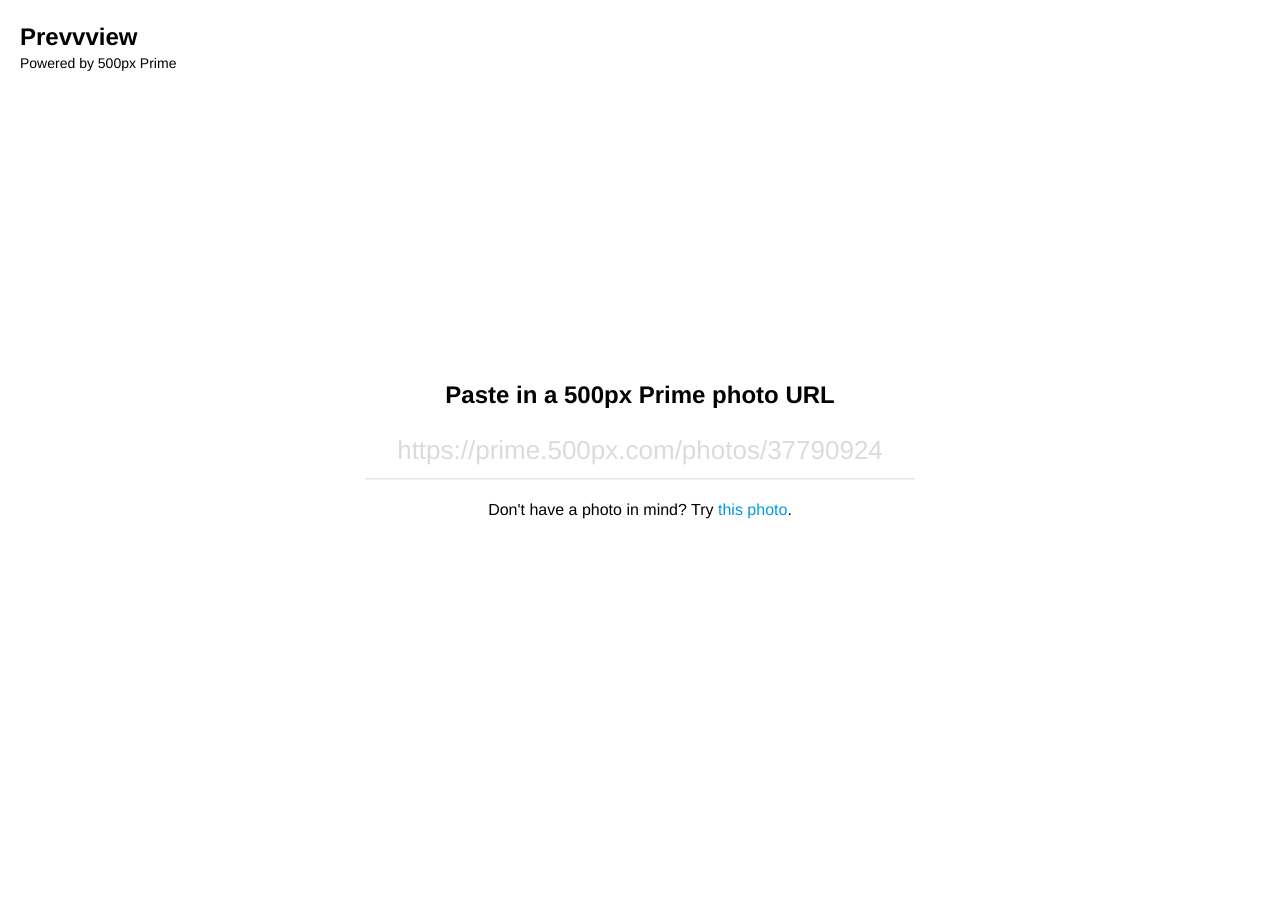
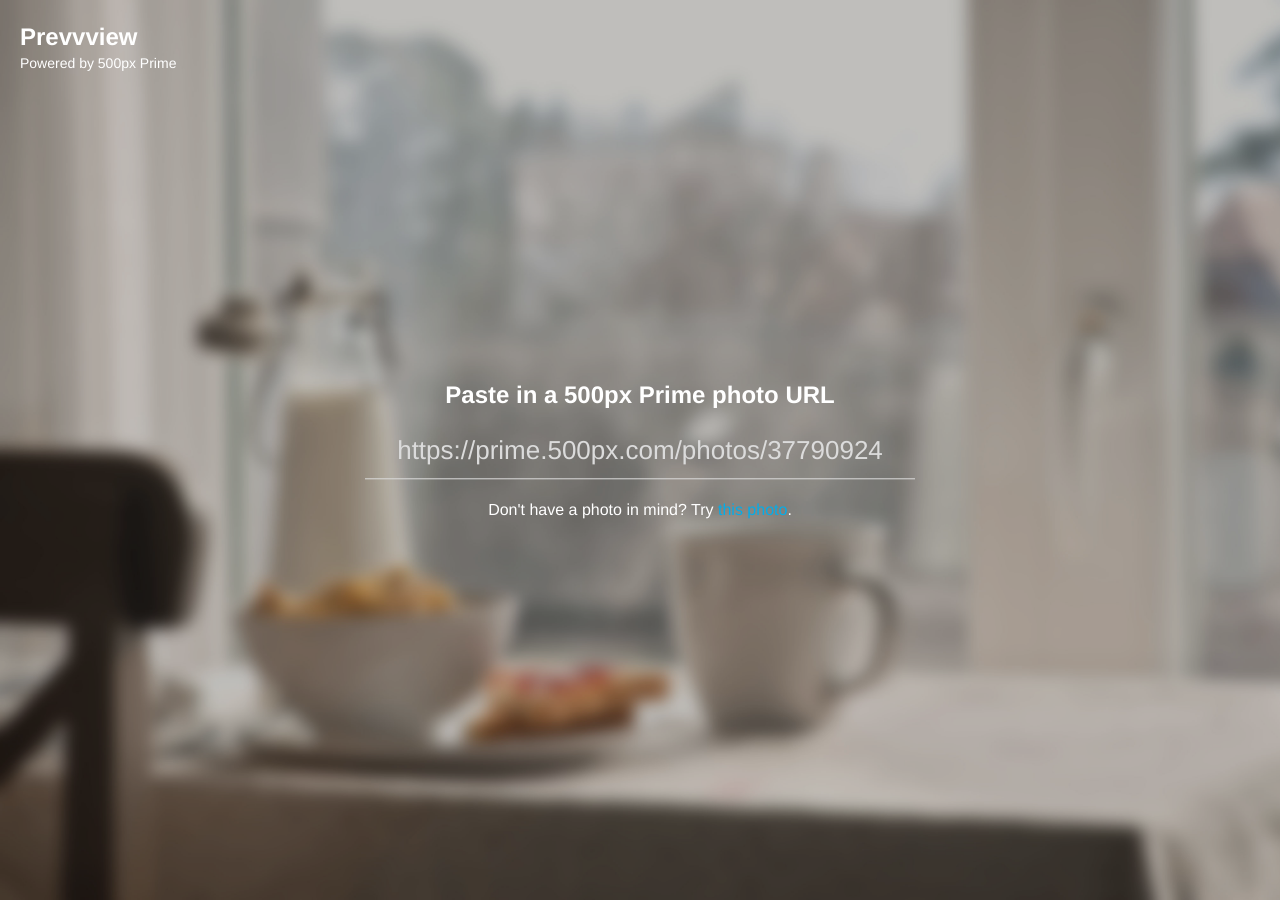
Before and after one commit to 500px/prevvview, a Jekyll site: the page built from index.md, in a window 1280 px wide. Built offline with Jekyll 4.4.1, drawn with Linux system fonts in a browser that asks for light colours; nearby versions of some CDN libraries.

Commit message:
background image

```diff
--- a/_includes/header.html
+++ b/_includes/header.html
@@ -1,4 +1,6 @@
-<header>
+<div class="overlay">
+</div>
+<header class="dark">
   <h1>Prevvview</h1>
   <h2>Powered by 500px Prime</h2>
 </header>
--- a/js/coffee/app.coffee
+++ b/js/coffee/app.coffee
@@ -15,7 +15,7 @@ $(document).ready ->
     ), 10
 
   $('.example').on 'click', ->
-    $('.photo_url').val('https://prime.500px.com/photos/37790924')
+    $('.photo_url').val('https://prime.500px.com/photos/37790924').focus()
     $('.go').removeClass('hidden').addClass('animate_in')
 
   $('#url').on 'submit', (event) ->
--- a/stylesheet/css/stylesheet.css
+++ b/stylesheet/css/stylesheet.css
@@ -106,7 +106,15 @@
     opacity: 1;
     -webkit-transform: translateY(0px);
             transform: translateY(0px); } }
-
+@-ms-keyframes slide_up {
+  0% {
+    opacity: 0;
+    -ms-transform: translateY(10px);
+        transform: translateY(10px); }
+  100% {
+    opacity: 1;
+    -ms-transform: translateY(0px);
+        transform: translateY(0px); } }
 @keyframes slide_up {
   0% {
     opacity: 0;
@@ -125,6 +133,15 @@
     opacity: 0;
     -webkit-transform: translateY(-70%);
             transform: translateY(-70%); } }
+@-ms-keyframes step_up {
+  0% {
+    opacity: 1;
+    -ms-transform: translateY(-50%);
+        transform: translateY(-50%); }
+  100% {
+    opacity: 0;
+    -ms-transform: translateY(-70%);
+        transform: translateY(-70%); } }
 @keyframes step_up {
   0% {
     opacity: 1;
@@ -148,7 +165,17 @@
 body {
   padding-top: 40px;
   position: relative;
-  padding: 0 20px; }
+  padding: 0 20px;
+  background-image: url("/assets/background.jpg");
+  background-size: cover; }
+
+.overlay {
+  position: absolute;
+  left: 0;
+  right: 0;
+  top: 0;
+  bottom: 0;
+  background-color: rgba(0, 0, 0, 0.25); }
 
 .wrapper {
   max-width: 960px;
@@ -163,6 +190,8 @@
   header h2 {
     font-size: 14px;
     font-weight: 300; }
+  header.dark h1, header.dark h2 {
+    color: #fff; }
 
 .step_1 {
   position: relative;
@@ -172,7 +201,8 @@
           transform: translateY(-50%);
   text-align: center;
   -webkit-transition: all 0.2s ease-in;
-          transition: all 0.2s ease-in; }
+          transition: all 0.2s ease-in;
+  color: #fff; }
   .step_1.invalid_url .error {
     display: block;
     opacity: 1;
@@ -188,27 +218,29 @@
     border: none;
     resize: none;
     outline: none;
+    background: none;
     min-width: 550px;
     max-width: 100%;
     border-bottom: 1px solid #dbdbdb;
     padding: 10px;
     font-size: 26px;
     text-align: center;
+    color: #fff;
     -webkit-appearance: none;
     -moz-appearance: none;
     appearance: none; }
     .step_1 .photo_url:-moz-placeholder {
-      color: #dbdbdb;
-      white-space: nowrap; }
+      white-space: nowrap;
+      color: #dbdbdb; }
     .step_1 .photo_url::-moz-placeholder {
-      color: #dbdbdb;
-      white-space: nowrap; }
+      white-space: nowrap;
+      color: #dbdbdb; }
     .step_1 .photo_url:-ms-input-placeholder {
-      color: #dbdbdb;
-      white-space: nowrap; }
+      white-space: nowrap;
+      color: #dbdbdb; }
     .step_1 .photo_url::-webkit-input-placeholder {
-      color: #dbdbdb;
-      white-space: nowrap; }
+      white-space: nowrap;
+      color: #dbdbdb; }
     .step_1 .photo_url:focus {
       -webkit-appearance: none;
       -moz-appearance: none;
@@ -219,9 +251,9 @@
     margin-top: 20px; }
     .step_1 .suggestion a {
       text-decoration: none;
-      color: #0099e5; }
+      color: #02adea; }
       .step_1 .suggestion a:hover {
-        color: #02adea; }
+        color: #0099e5; }
   .step_1 .go {
     margin-top: 40px;
     min-width: 120px;
```
Also changed, not shown: stylesheet/_sass/stylesheet.sass (+32 -5 lines), assets/background.jpg (added).
